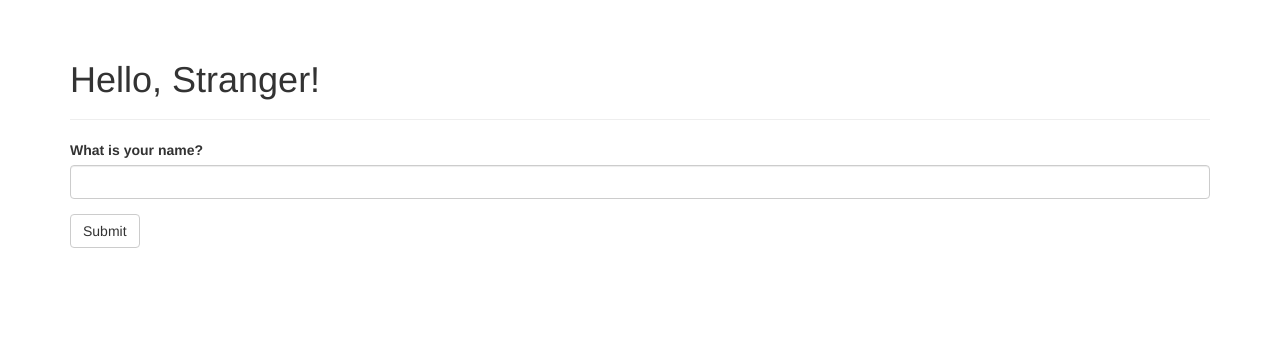
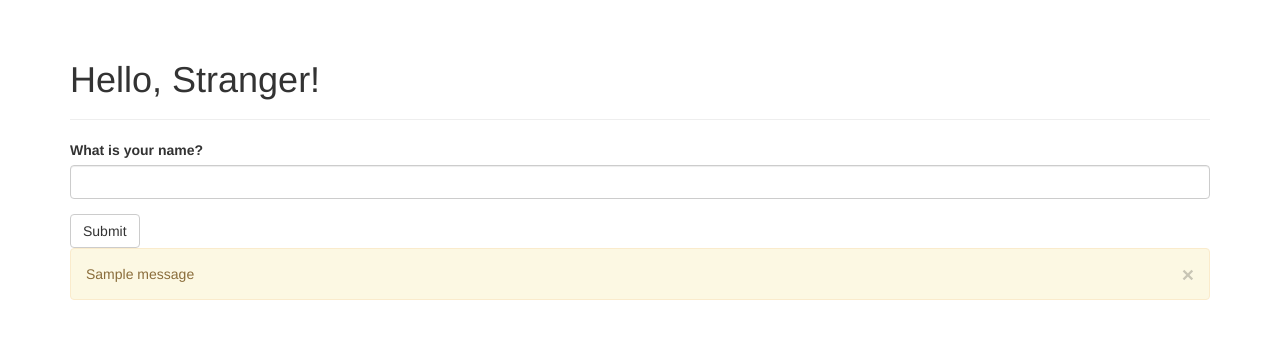
Before and after one commit to wangxiaoyangwz/flasky, a Flask app: page / in a window 1280 px wide. Shown: the part 52-391 px from the top of the page. Run offline with Flask 2, Linux system fonts and the light colour scheme; one stand-in notice (Sample message) is shown; some libraries are stand-ins or nearby versions.

Commit message:
flash/old_name!=form.name.data/base.html->get_flashed_messages

```diff
--- a/hello.py
+++ b/hello.py
@@ -1,5 +1,5 @@
 # -*- coding: utf-8 -*-
-from flask import Flask, render_template, session, redirect, url_for
+from flask import Flask, render_template, session, redirect, url_for,flash
 from flask_script import Manager
 from flask_bootstrap import Bootstrap
 from flask_moment import Moment
@@ -26,7 +26,10 @@ class NameForm(FlaskForm): #表单类
 def index():
     form = NameForm()
     if form.validate_on_submit():        #检测函数
-        session['name'] = form.name.data #存储在用户会话中
+        old_name = session.get('name')
+        if old_name is not None and old_name != form.name.data:#没有输入或输入不等于存在session中及以前输入的名字
+            flash('Looks like you have changed your name!')#显示
+        session['name'] = form.name.data #然后在将新输入的名字存储在用户会话中
         return redirect(url_for('index')) #刷新后，重定向URL发出GET请求，只显示网页，重新打POST请求，刷新会再次提交表单
     return render_template('index.html', form=form, name=session.get('name'))#表单实例，将其通过参数form传入模板，将data获得的输入名字传到模版中  #session.get()获取存储在用户会话名字
 
--- a/templates/base.html
+++ b/templates/base.html
@@ -32,6 +32,12 @@
 {% block content %}
 <div class="container">
     {% block page_content %}{% endblock %}<!--设置block标签，内容衍生模板定义-->
+    {% for message in get_flashed_messages() %}<!--获取并渲染flash（）消息-->
+    <div class="alert alert-warning">
+        <button type="button" class="close" data-dismiss="alert">&times;</button>
+        {{ message }}
+    </div>
+    {% endfor %}
 </div>
 {% endblock %}
 
```
